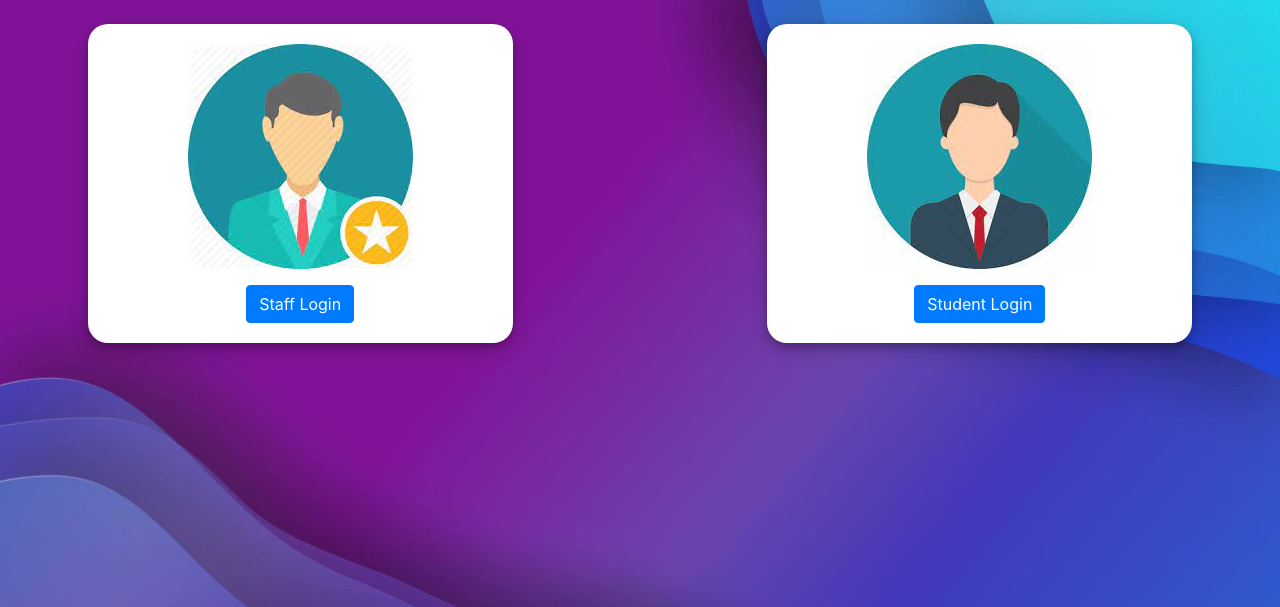
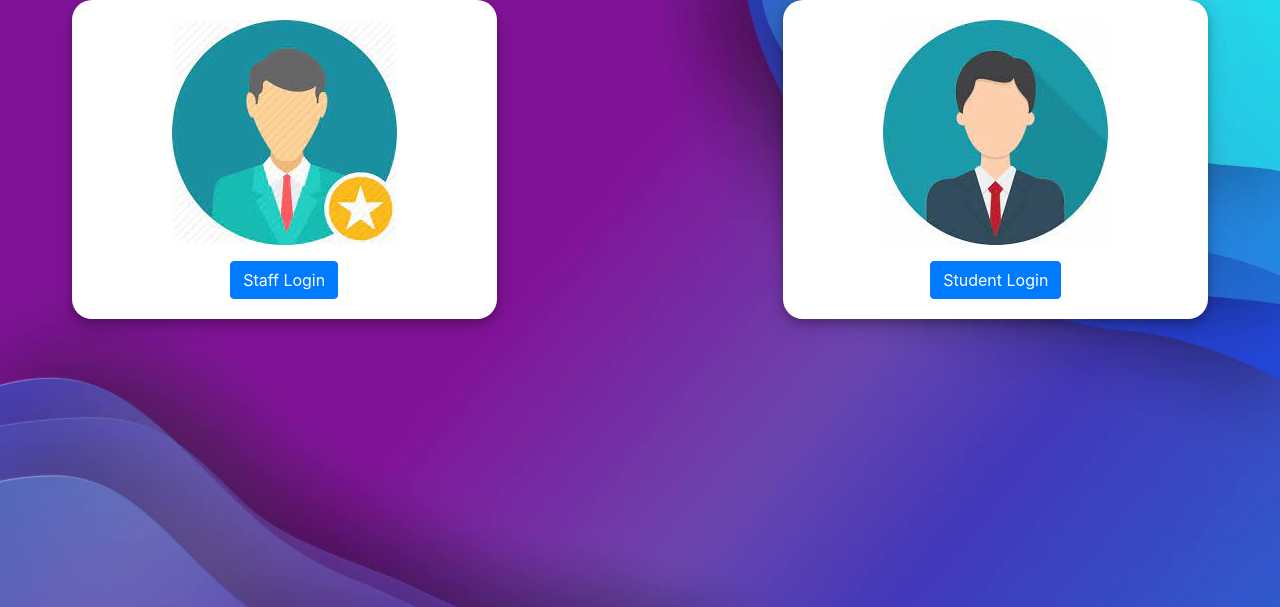
Before and after one commit to MUHAMMEDFAISALKC/schoobook, a Flask app: page /login in a window 1280 px wide. Shown: the part 76-683 px from the top of the page. Run offline with Flask 2, Linux system fonts and the light colour scheme; some libraries are stand-ins or nearby versions.

Commit message:
Update layout.html

```diff
--- a/templates/layout.html
+++ b/templates/layout.html
@@ -61,7 +61,7 @@
                 {% endif %}
             </div>
         </nav>
-        <main class="container-fluid p-4" style="margin: 0 !important; ">
+        <main style="margin: 0 !important; ">
             {% block main %}
             {% endblock %}
         </main>
```
